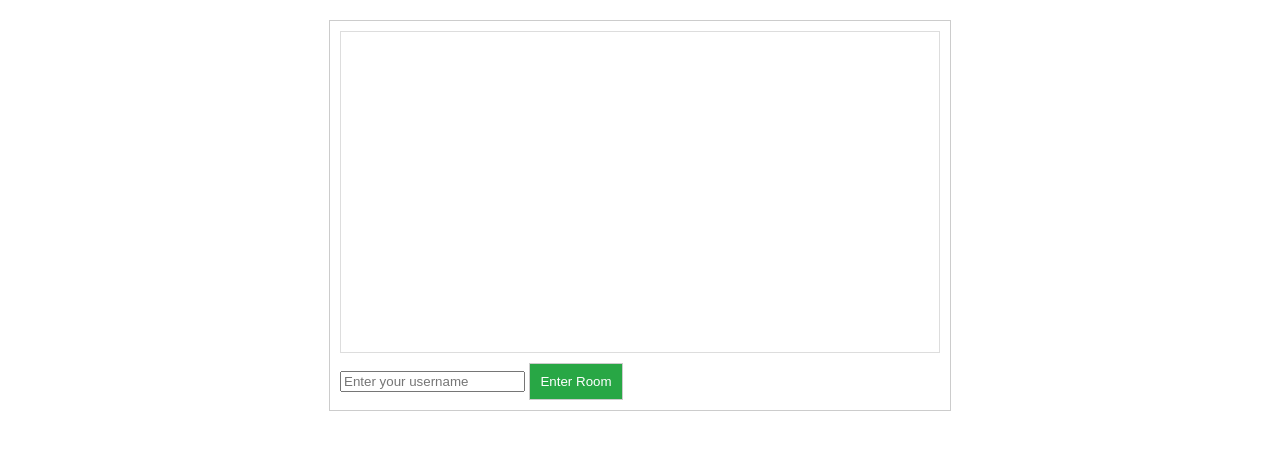
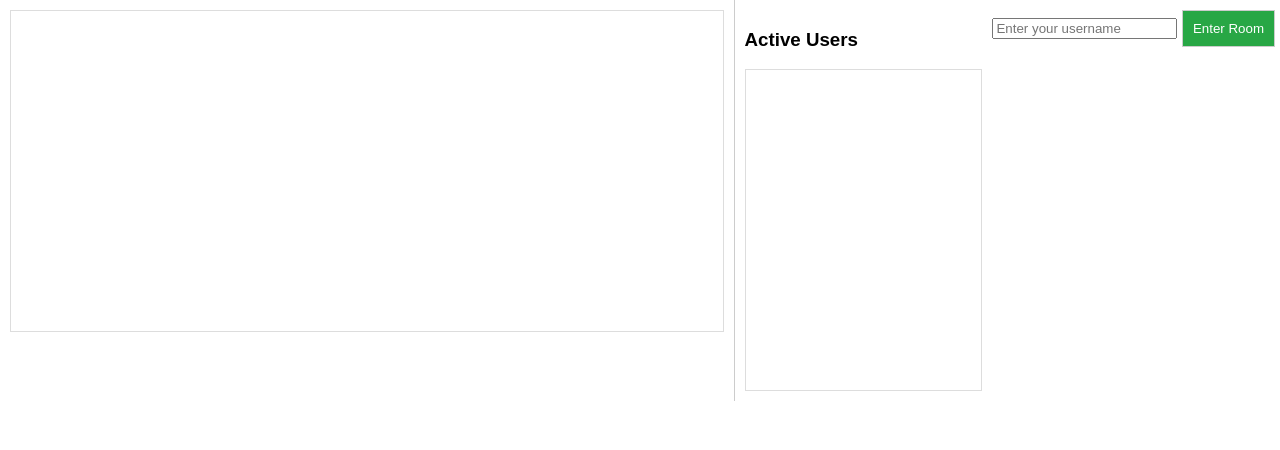
Before and after one commit to lispcoc/SimpleChat, a plain HTML site: page index.html in a window 1280 px wide. Drawn offline with Linux system fonts and the light colour scheme; no server answers.

Commit message:
minor fix

```diff
--- a/index.html
+++ b/index.html
@@ -19,9 +19,32 @@
             border: 1px solid #ccc;
         }
 
+        #chatContainer {
+            display: flex;
+            height: 100%;
+        }
+
+        #messageSection {
+            flex: 3;
+            border-right: 1px solid #ccc;
+            padding: 10px;
+        }
+
+        #userSection {
+            flex: 1;
+            padding: 10px;
+        }
+
         #messages {
             height: 300px;
             overflow-y: auto;
+            border: 1px solid #ddd;
+            padding: 10px;
+        }
+
+        #users {
+            overflow-y: auto;
+            height: 300px;
             border: 1px solid #ddd;
             padding: 10px;
         }
@@ -59,12 +82,22 @@
 </head>
 
 <body>
-    <div id="chat">
-        <div id="messages"></div>
-        <div id="input" style="display: none;">
-            <input type="text" id="messageInput" placeholder="Type your message...">
-            <button id="sendButton">Send</button>
+    <div id="chatContainer" style="display: flex; height: 100%;">
+        <!-- メッセージ欄 -->
+        <div id="messageSection" style="flex: 3; border-right: 1px solid #ccc; padding: 10px;">
+            <div id="messages" style="height: 300px; overflow-y: auto; border: 1px solid #ddd; padding: 10px;"></div>
+            <div id="inputDiv" style="margin-top: 10px; display: none;">
+                <input type="text" id="messageInput" placeholder="Type your message..." style="width: 80%;">
+                <button id="sendButton">Send</button>
+            </div>
         </div>
+
+        <!-- 入室者リスト -->
+        <div id="userSection" style="flex: 1; padding: 10px;">
+            <h3>Active Users</h3>
+            <div id="users" style="overflow-y: auto; height: 300px; border: 1px solid #ddd; padding: 10px;"></div>
+        </div>
+
         <div id="controls">
             <input type="text" id="usernameInput" placeholder="Enter your username">
             <button id="enterButton">Enter Room</button>
@@ -72,12 +105,10 @@
         </div>
     </div>
 
-    <div id="users"></div> <!-- 入室者一覧を表示するエリア -->
-
     <script>
         const API_URL = '/api/messages';
         const messagesDiv = document.getElementById('messages');
-        const inputDiv = document.getElementById('input');
+        const inputDiv = document.getElementById('inputDiv');
         const messageInput = document.getElementById('messageInput');
         const sendButton = document.getElementById('sendButton');
         const usernameInput = document.getElementById('usernameInput');
@@ -93,10 +124,11 @@
             const data = await response.json();
 
             // 入室者一覧を表示
-            usersDiv.innerHTML = '<h3>Active Users:</h3>';
+            const usersDiv = document.getElementById('users');
+            usersDiv.innerHTML = ''; // リストをクリア
             data.users.forEach((user) => {
                 const userElement = document.createElement('div');
-                userElement.textContent = `${user.username} (${user.ip})`;
+                userElement.textContent = user.username || 'Unknown'; // ユーザー名を表示
                 usersDiv.appendChild(userElement);
             });
 
@@ -109,7 +141,6 @@
 
             updateUI(); // UI を更新
         }
-
         // メッセージを取得して表示
         async function fetchMessages() {
             const response = await fetch(API_URL);
@@ -203,10 +234,12 @@
         function updateUI() {
             if (isInRoom) {
                 enterButton.style.display = 'none'; // 入室ボタンを非表示
+                usernameInput.style.display = 'none';
                 leaveButton.style.display = 'inline-block'; // 退室ボタンを表示
                 inputDiv.style.display = 'block'; // メッセージ入力フォームを表示
             } else {
                 enterButton.style.display = 'inline-block'; // 入室ボタンを表示
+                usernameInput.style.display = 'block';
                 leaveButton.style.display = 'none'; // 退室ボタンを非表示
                 inputDiv.style.display = 'none'; // メッセージ入力フォームを非表示
             }
```
